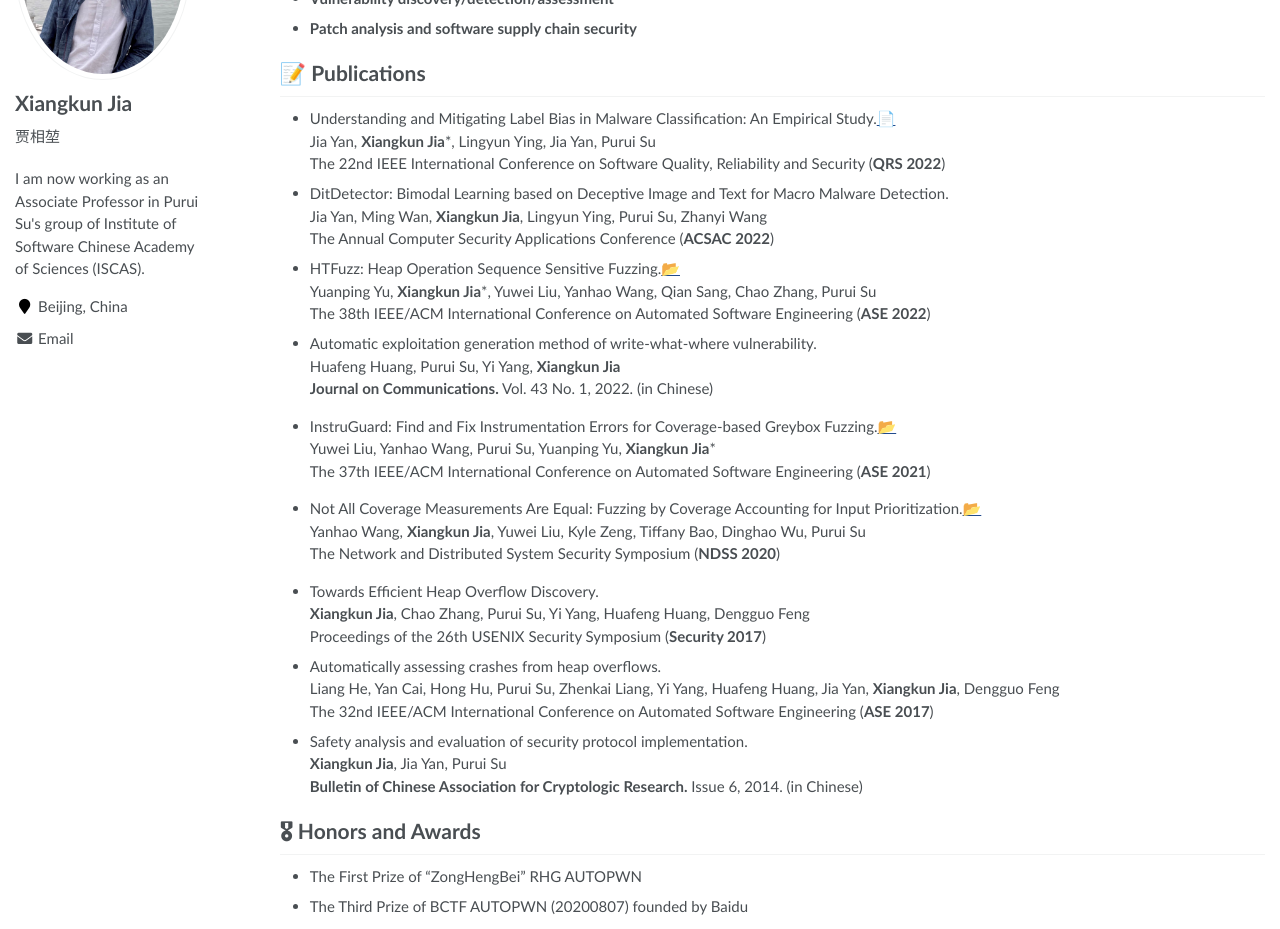
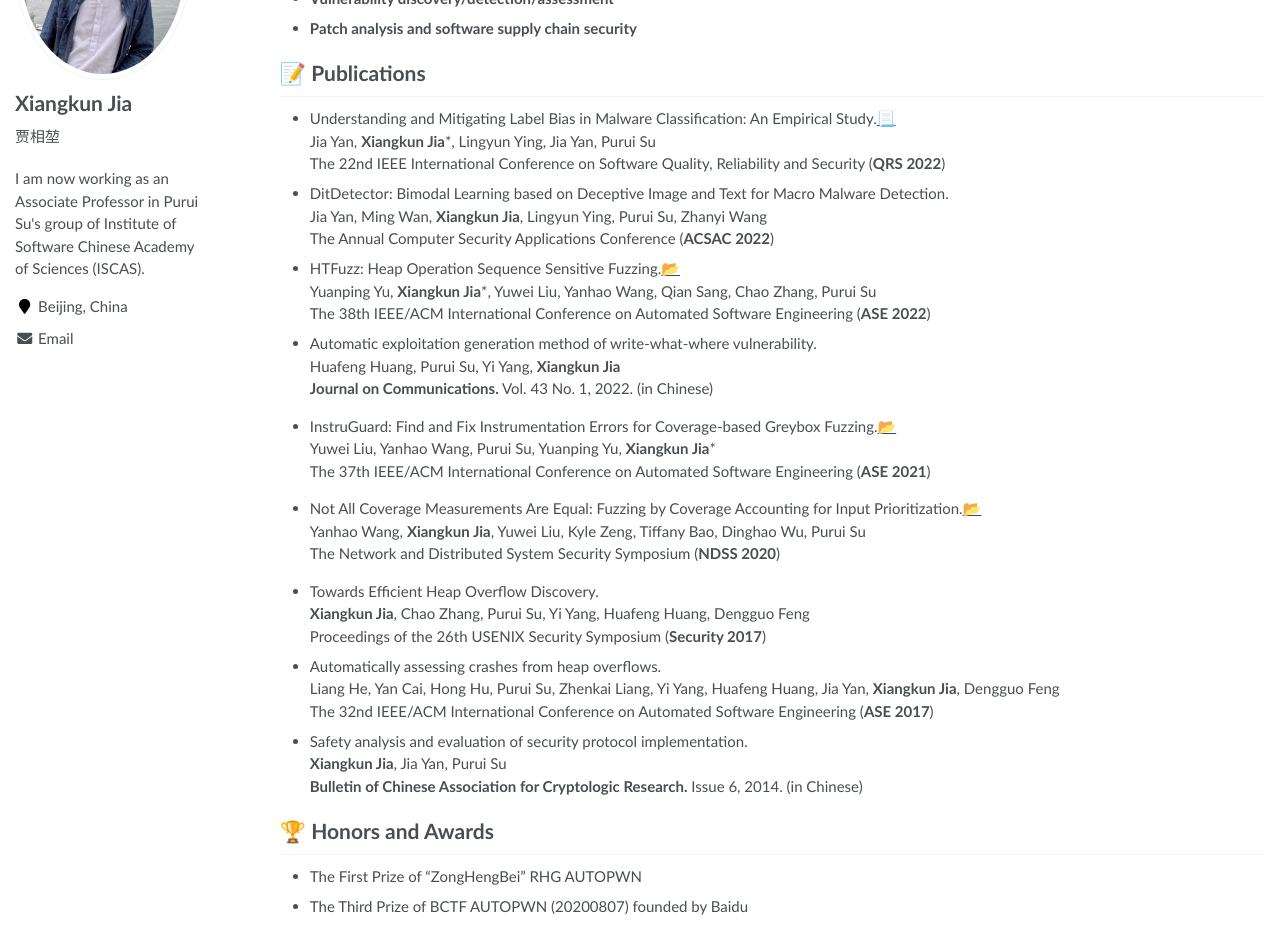
Before and after one commit to ajax4sec/ajax4sec.github.io, a Jekyll site: the page built from _pages/about.md, in a window 1280 px wide and 1400 px high. Shown: the part 232-1161 px from the top of the window. Built offline with Jekyll 4.4.1, drawn with Linux system fonts in a browser that asks for light colours.

```diff
--- a/_pages/about.md
+++ b/_pages/about.md
@@ -38,7 +38,7 @@ I am now working on fuzzing, program analysis and vulnerability exploitation. Th
 # 📝 Publications
 
 <!-- 2022 -->
-- Understanding and Mitigating Label Bias in Malware Classification: An Empirical Study.[📄]()<br>
+- Understanding and Mitigating Label Bias in Malware Classification: An Empirical Study.[📃]()<br>
 Jia Yan, **Xiangkun Jia***, Lingyun Ying, Jia Yan, Purui Su<br>
 The 22nd IEEE International Conference on Software Quality, Reliability and Security (<b>QRS 2022</b>)<br>
 
@@ -83,7 +83,7 @@ The 32nd IEEE/ACM International Conference on Automated Software Engineering (<b
 <b>Bulletin of Chinese Association for Cryptologic Research.</b> Issue 6, 2014. (in Chinese)<br>
 <!-- phd -->
 
-# 🎖 Honors and Awards
+# 🏆 Honors and Awards
 - The First Prize of "ZongHengBei" RHG AUTOPWN
 - The Third Prize of BCTF AUTOPWN (20200807) founded by Baidu
 - Internet security scholarship of CHINA internet development foundation in 2017
```
